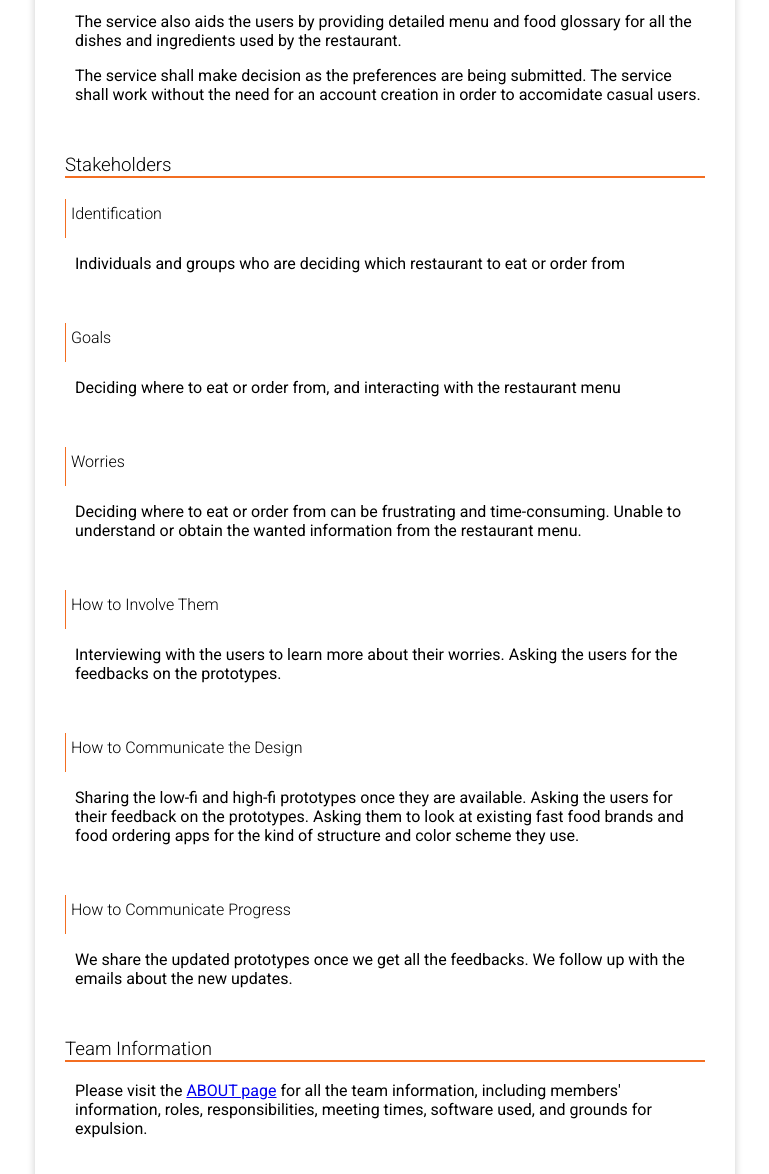
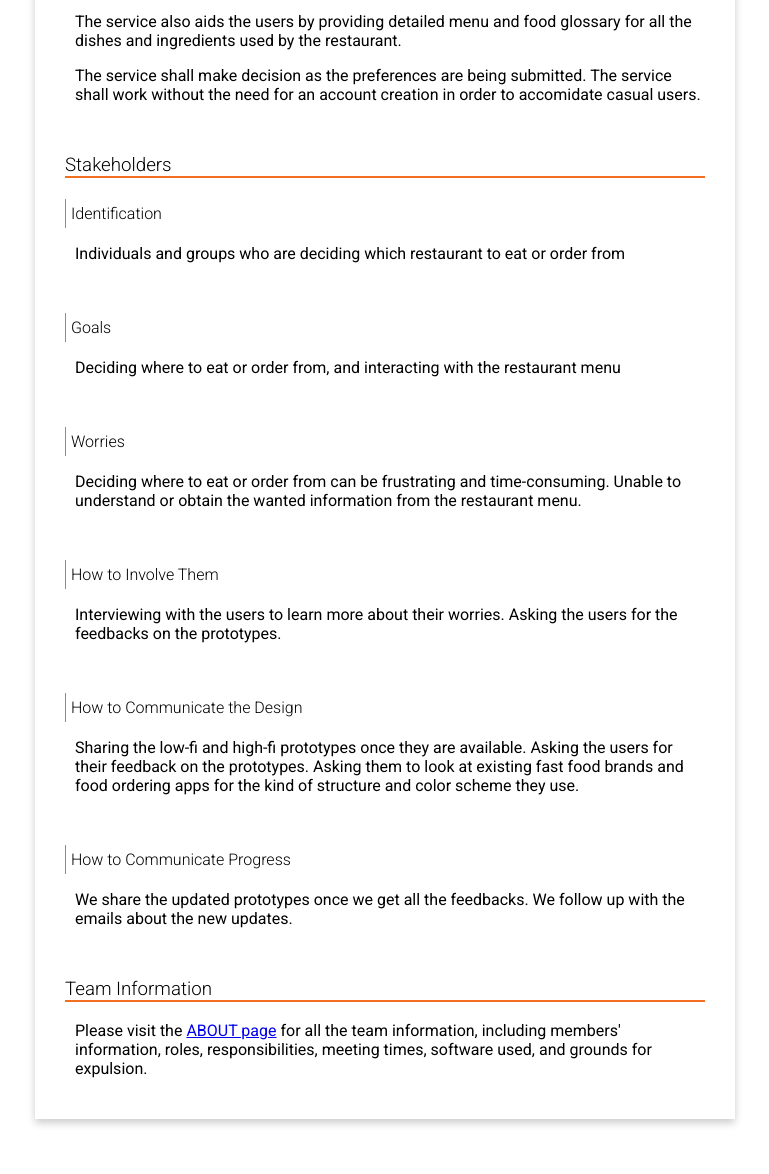
Before and after one commit to michaeljcaboose/620, a PHP site: page /milestone1.php in a window 1280 px wide. Shown: the part 826-2000 px from the top of the page, without its empty margins (255-1024 px from the left). After the commit the page ends 1952 px from the top, so only its background shows below. Run offline with PHP 8.4, Linux system fonts and the light colour scheme.

```diff
--- a/milestone.css
+++ b/milestone.css
@@ -48,7 +48,7 @@ html{
 	font-weight: 300;
 	border-left: solid 1px #f36e21;
 	padding: 5px;
-    padding-bottom:15px;
+    padding-bottom:5px;
 }
 
 .milestone-item p{
```
Also changed, not shown: 1 other file.
